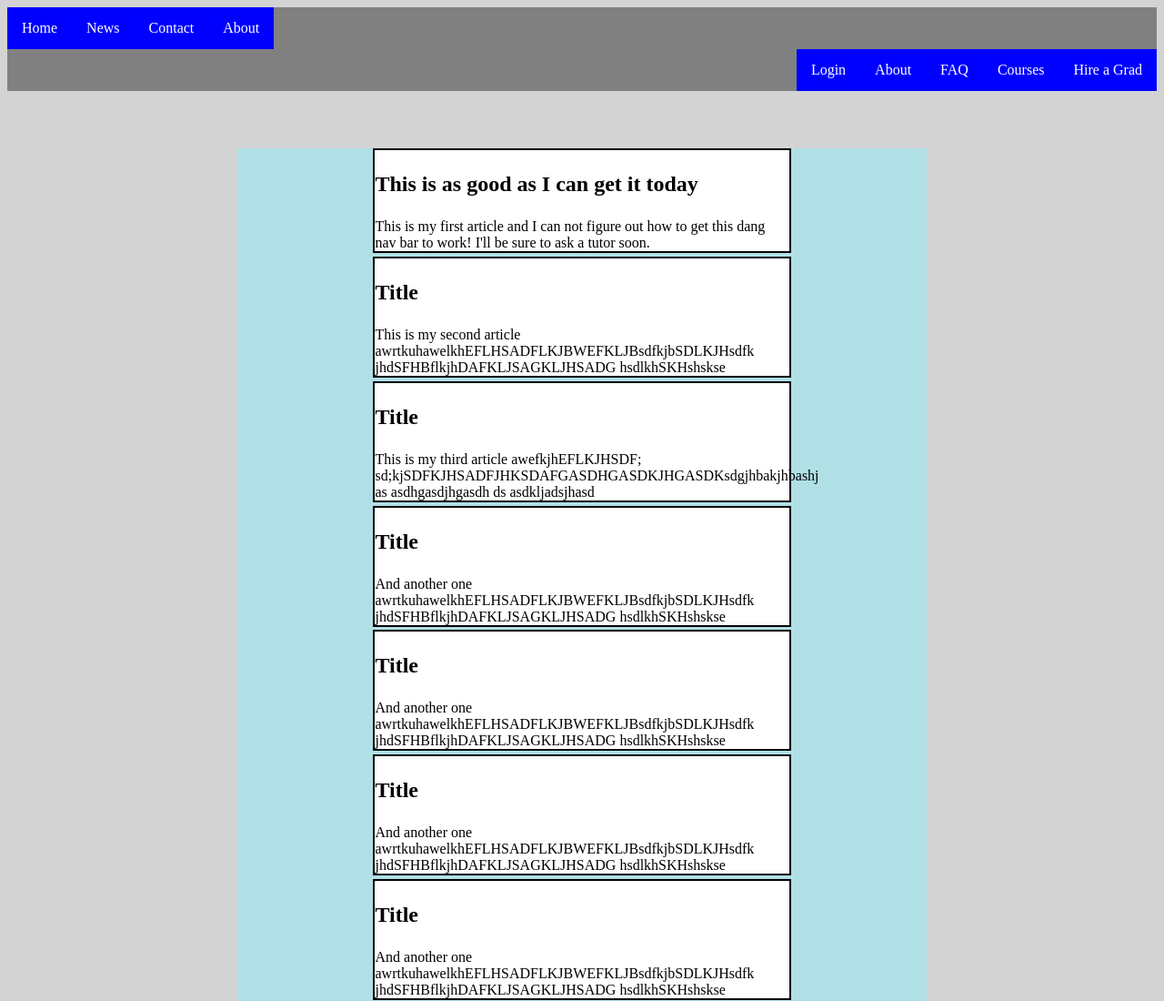
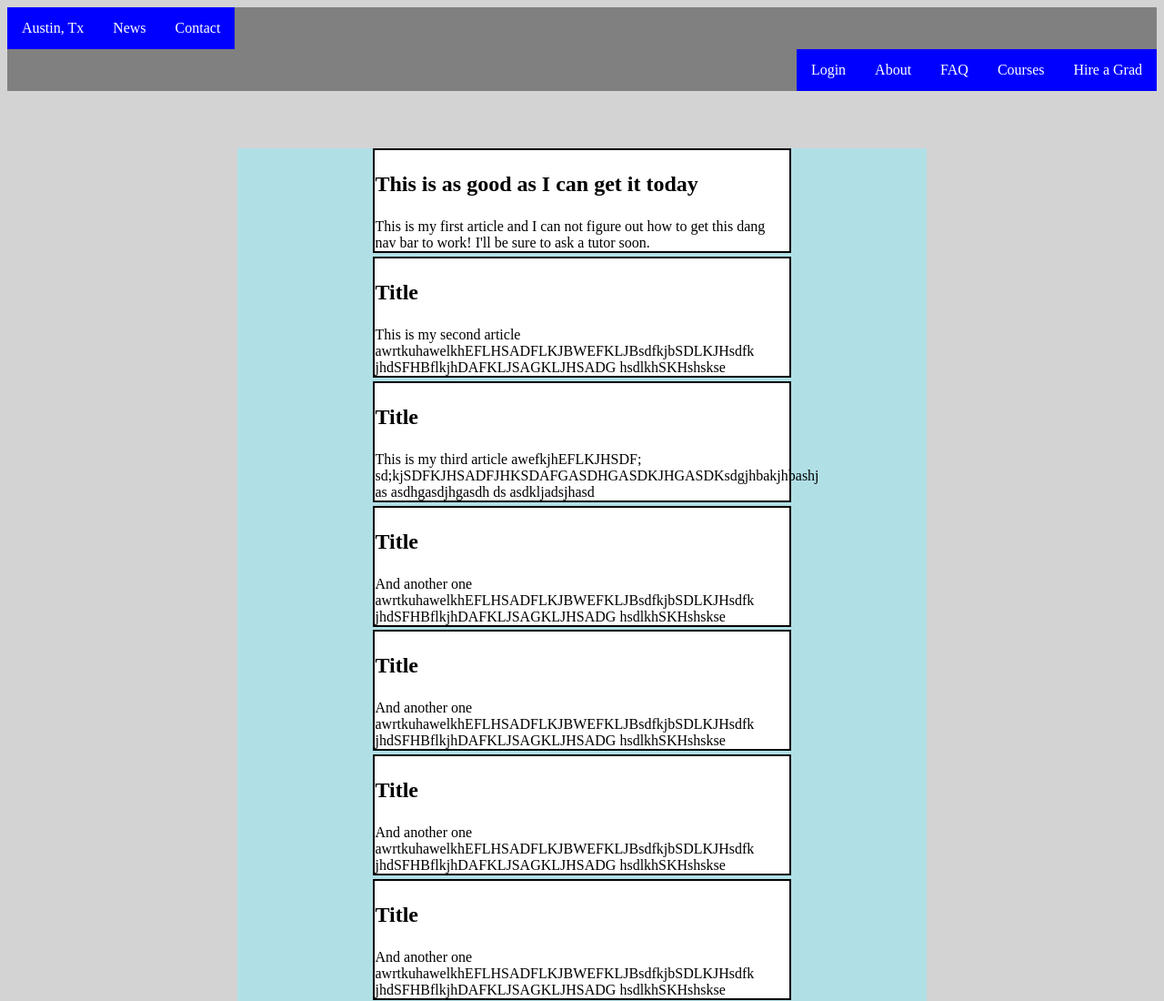
Before and after one commit to jsutfin15/ACA_web101_John_Sutfin, a plain HTML site: page src/blog/blog.html in a window 1280 px wide. Shown: the top 1100 px of the page at 91% size. Drawn offline with Linux system fonts and the light colour scheme; files whose address does not match are found by name.

Commit message:
trying to figure out how to upload this

```diff
--- a/src/blog/blog.html
+++ b/src/blog/blog.html
@@ -2,10 +2,9 @@
   <html>
     <header>
       <ul>
-        <li><a href="default.asp">Home</a></li>
+        <li><a href="default.asp">Austin, Tx</a></li>
         <li><a href="news.asp">News</a></li>
         <li><a href="contact.asp">Contact</a></li>
-        <li><a href="about.asp">About</a></li>
       </ul>
     </header>
       <nav>
```
